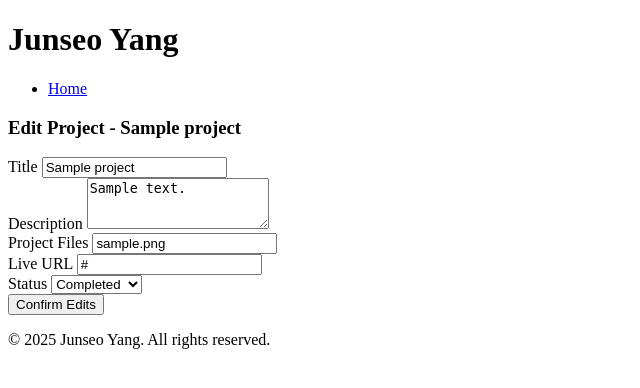
After one commit to JunseoYang4739/junseo-yang-portfolio, a Flask app: page /admin/projects/1/edit in a window 1280 px wide. The commit adds this page. Shown: the top 388 px of the page, without its empty margins (0-640 px from the left). Run offline with Flask 3, Linux system fonts and the light colour scheme; tables that the repository leaves empty hold one stand-in row (values such as "Sample post").

Commit message:
Added edit project and delete projects to the admin page

```diff
--- a/website/src/admin_views.py
+++ b/website/src/admin_views.py
@@ -28,25 +28,25 @@ def admin_projects_list():
 
 @admin_views.route("/projects/create", methods=['POST', 'GET'])
 @ip_restricted
-def admin_projects():
+def create_project():
     if request.method == 'POST':
         title = request.form.get('title')
         description = request.form.get('description')
-        github_url = request.form.get('github_url')
+        files_url = request.form.get('files_url')
         live_url = request.form.get('live_url')
         status = request.form.get('status')
 
         new_project = Project(
             title=title,
             description=description,
-            github_url=github_url,
+            files_url=files_url,
             live_url=live_url,
             status=status
         )
 
         db.session.add(new_project)
         db.session.commit()
-        return redirect(url_for('admin_views.admin_projects'))
+        return redirect(url_for('admin_views.admin_projects_list'))
     return render_template("admin-create-project.html")
 
 
@@ -58,7 +58,7 @@ def edit_project(project_id):
     if request.method == 'POST':
         project.title = request.form.get('title') if request.form.get('title') else project.title
         project.description = request.form.get('description') if request.form.get('description') else project.description
-        project.github_url = request.form.get('github_url') if request.form.get('github_url') else project.github_url
+        project.files_url = request.form.get('files_url_url') if request.form.get('files_url') else project.files_url
         project.live_url = request.form.get('live_url') if request.form.get('live_url') else project.live_url
         project.status = request.form.get('status') if request.form.get('status') else project.status
 
@@ -67,6 +67,14 @@ def edit_project(project_id):
 
     return render_template("admin-edit-project.html", project=project)
 
+@admin_views.route("/admin/projects/<int:project_id>/delete", methods=["POST"])
+@ip_restricted
+def delete_project(project_id):
+    project = Project.query.get_or_404(project_id)
+    db.session.delete(project)
+    db.session.commit()
+    return redirect(url_for("admin_views.admin_projects_list"))
+
 @admin_views.route("/posts")
 @ip_restricted
 def admin_posts():
--- /dev/null
+++ b/website/templates/admin-edit-project.html
@@ -0,0 +1,41 @@
+{% extends "layout.html" %}
+
+{% block title %}Edit Project {{project.title}}{% endblock %}
+
+{% block content %}
+
+<h3>Edit Project - {{project.title}}</h3>
+<form method="POST" class="mb-5">
+  <div class="mb-3">
+    <label class="form-label">Title</label>
+    <input type="text" class="form-control" name="title" value="{{ project.title }}" required>
+  </div>
+
+  <div class="mb-3">
+    <label class="form-label">Description</label>
+    <textarea class="form-control" name="description" rows="3" required>{{ project.description }}</textarea>
+  </div>
+
+  <div class="mb-3">
+    <label class="form-label">Project Files</label>
+    <input type="url" class="form-control" name="files_url" value="{{ project.files_url }}">
+  </div>
+
+  <div class="mb-3">
+    <label class="form-label">Live URL</label>
+    <input type="url" class="form-control" name="live_url" value="{{ project.live_url }}">
+  </div>
+
+  <div class="mb-3">
+    <label class="form-label">Status</label>
+    <select class="form-select" name="status" required>
+      <option value="Planned" {% if project.status == 'Planned' %}selected{% endif %}>Planned</option>
+      <option value="In Progress" {% if project.status == 'In Progress' %}selected{% endif %}>In Progress</option>
+      <option value="Completed" {% if project.status == 'Completed' %}selected{% endif %}>Completed</option>
+    </select>
+  </div>
+
+  <button type="submit" class="btn btn-primary">Confirm Edits</button>
+</form>
+
+{% endblock %}
```
Also changed, not shown: website/templates/admin-projects.html (+7 -4 lines).
